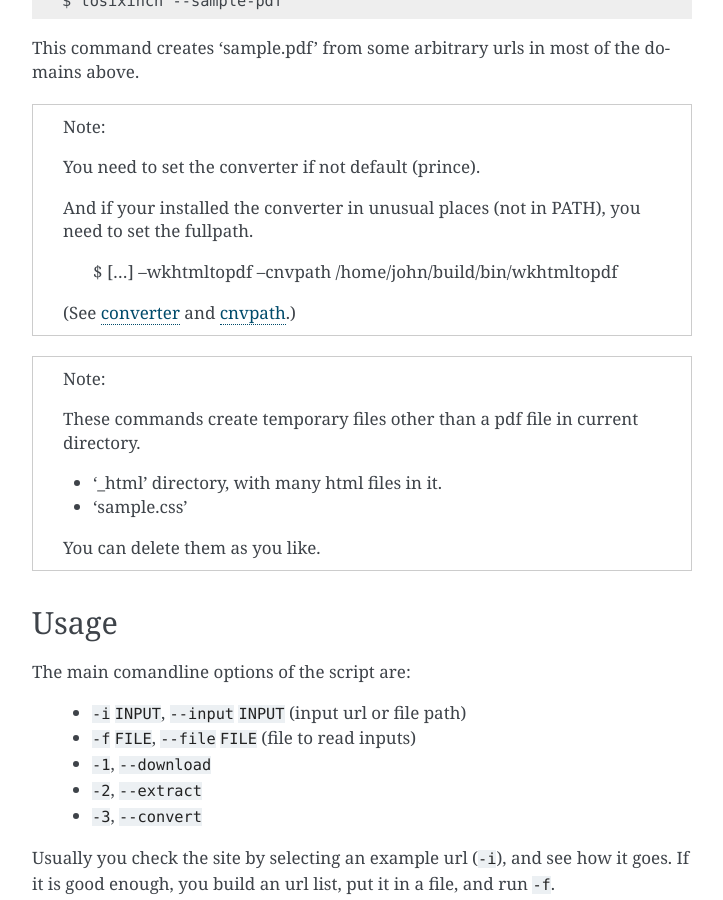
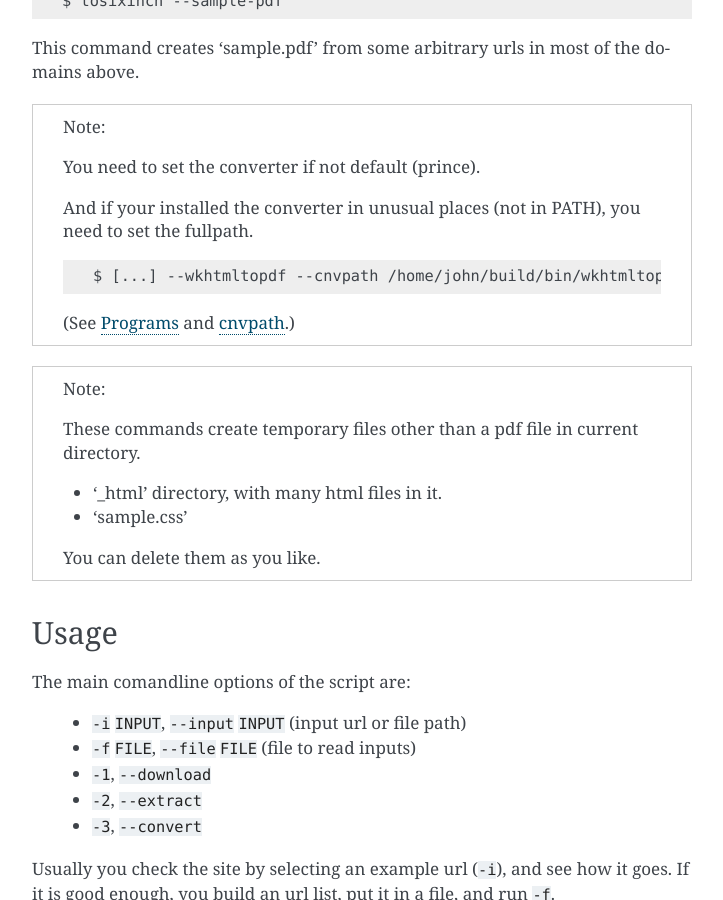
Before and after one commit to openandclose/tosixinch, a Sphinx documentation site: the page built from docs/intro.rst, in a window 1280 px wide and 900 px high, scrolled down 3792 px. Shown: the whole window, without its empty margins (388-1111 px from the left). Built offline with Sphinx 7.4.7, drawn with Linux system fonts in a browser that asks for light colours.

Commit message:
[small edits] (intro.rst)

```diff
--- a/docs/intro.rst
+++ b/docs/intro.rst
@@ -199,10 +199,12 @@ from some arbitrary urls in most of the domains above.
     And if your installed the converter in unusual places (not in PATH),
     you need to set the fullpath.
 
-        $ [...] --wkhtmltopdf --cnvpath /home/john/build/bin/wkhtmltopdf
+    .. code-block:: none
 
-    (See `converter <options.html#confopt-converter>`__
-    and `cnvpath <options.html#confopt-cnvpath>`__.)
+            $ [...] --wkhtmltopdf --cnvpath /home/john/build/bin/wkhtmltopdf
+
+    (See `Programs <commandline.html#programs>`__
+    and `cnvpath <commandline.html#cmdoption-cnvpath>`__.)
 
 
 .. note::
```
